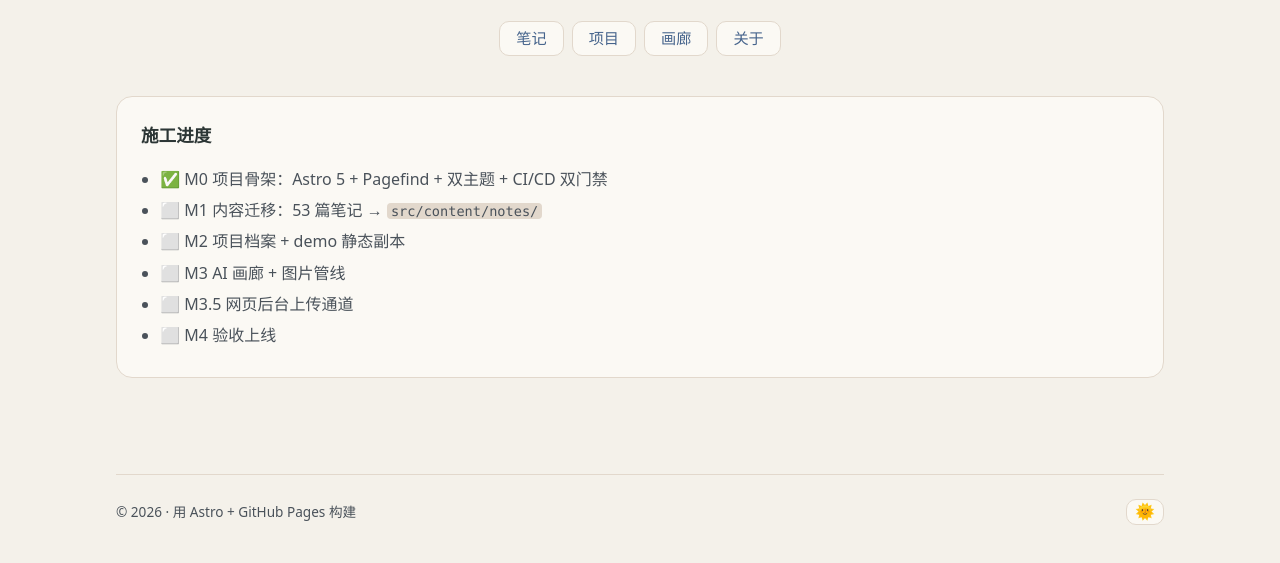
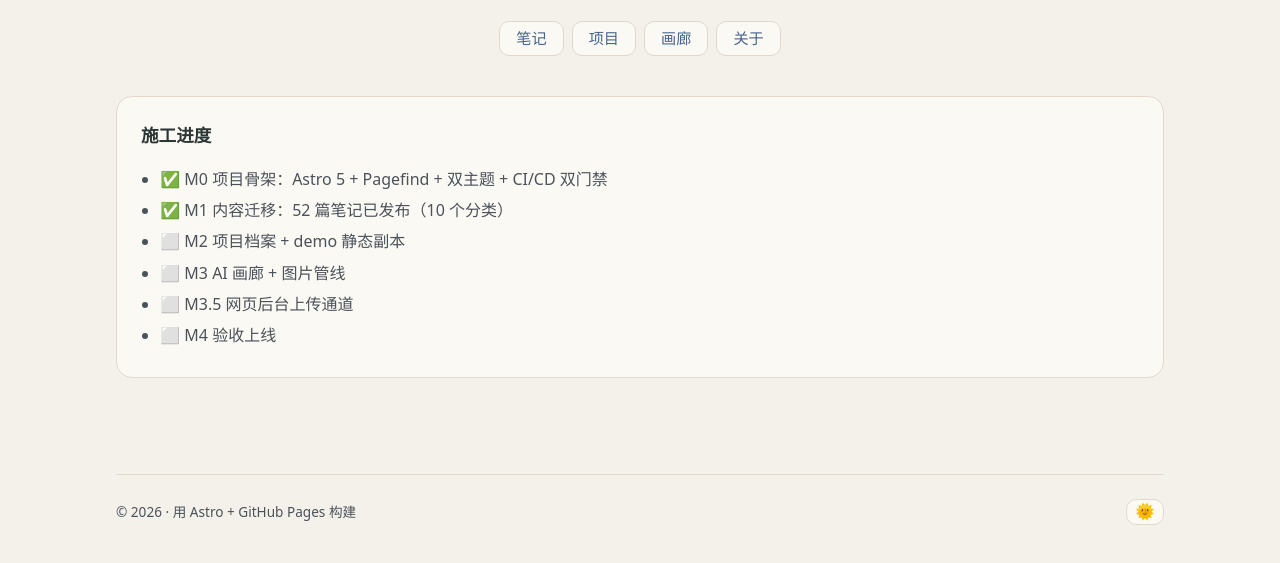
Before and after one commit to shanren4002/shanren4002.github.io, an Astro site: page / in a window 1280 px wide. Shown: the part 235-798 px from the top of the page. Built offline with nearby package versions, Linux system fonts and the light colour scheme; Astro itself is replaced by a stand-in of ours.

Commit message:
docs: 首页施工进度更新至 M1 完成

```diff
--- a/src/pages/index.astro
+++ b/src/pages/index.astro
@@ -20,7 +20,7 @@ import Base from '../layouts/Base.astro';
     <h2>施工进度</h2>
     <ul>
       <li>✅ M0 项目骨架：Astro 5 + Pagefind + 双主题 + CI/CD 双门禁</li>
-      <li>⬜ M1 内容迁移：53 篇笔记 → <code>src/content/notes/</code></li>
+      <li>✅ M1 内容迁移：52 篇笔记已发布（10 个分类）</li>
       <li>⬜ M2 项目档案 + demo 静态副本</li>
       <li>⬜ M3 AI 画廊 + 图片管线</li>
       <li>⬜ M3.5 网页后台上传通道</li>
```
